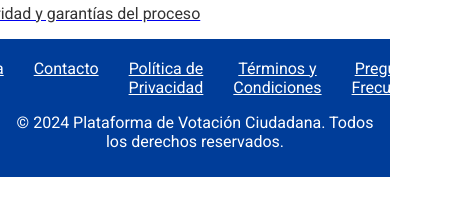
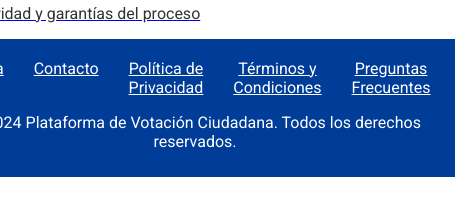
Before and after one commit to votacionciudadana/VotacionCiudadana, a plain HTML site: page index.html in a window 390 px wide. Shown: the part 4930-5145 px from the top of the page, 455 px wide, since content can reach past the window. Drawn offline with Linux system fonts and the light colour scheme.

Commit message:
Update SistemaDeVotacionCiudadana.css

```diff
--- a/SistemaDeVotacionCiudadana.css
+++ b/SistemaDeVotacionCiudadana.css
@@ -163,7 +163,8 @@ footer {
     background-color: #003D99;
     color: #fff;
     width: 100%;
-    max-width: 100vw;
+    position: relative;
+    bottom: 0;
     margin-top: auto;
     box-sizing: border-box;
 }
@@ -239,6 +240,6 @@ footer {
     }
 
     footer {
-        width: 100%;
+        width: auto;
     }
 }
```
